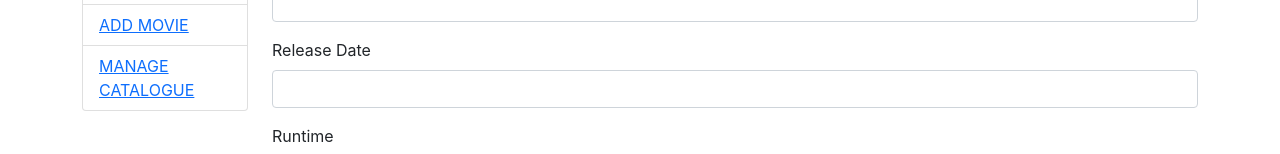
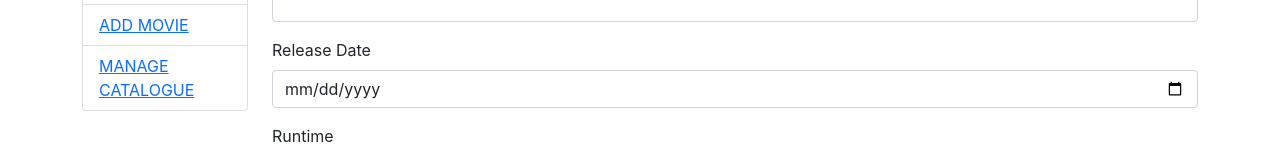
Before and after one commit to taiki-nd/go-movies, a React (Create React App) app: page /admin/movie/0 in a window 1280 px wide. Shown: the part 208-362 px from the top of the page. Built offline with nearby package versions, Linux system fonts and the light colour scheme.

Commit message:
日付表記の変更

```diff
--- a/src/components/AddEditMovie.js
+++ b/src/components/AddEditMovie.js
@@ -61,7 +61,7 @@ export default class AddEditMovie extends Component{
     if (id > 0){
       fetch("http://localhost:4000/v1/movies/" + id)
       .then(response => {
-        if (response.status !==200){
+        if (response.status !== 200){
           let err = Error;
           err.message = "Invalid status code:" + response.status
           this.setState({error: err});
@@ -69,12 +69,13 @@ export default class AddEditMovie extends Component{
         return response.json()
       })
       .then(json => {
+        const releaseDate = new Date(json.movie.release_date);//yyyy-mm-ddT00:00:00Zをyyyy-mm-ddにする
         this.setState(
           {
             movie: {
               id: id,
               title: json.movie.title,
-              release_date: json.movie.release_date,
+              release_date: releaseDate.toISOString().split("T")[0],//yyyy-mm-ddT00:00:00Zをyyyy-mm-ddにする
               runtime: json.movie.runtime,
               mpaa_rating: json.movie.mpaa_rating,
               rating: json.movie.rating,
@@ -106,6 +107,7 @@ export default class AddEditMovie extends Component{
     if(!isLoaded){
       return <p>Loading...</p>
     }else{
+      console.log(movie)
       return(
         <>
           <h2>Add/Edit Movie</h2>
@@ -158,7 +160,7 @@ export default class AddEditMovie extends Component{
 
             <Input
               title={"Release Date"}
-              type={"text"}
+              type={"date"}
               name={"release_date"}
               value={movie.release_date}
               handleChange={this.handleChange}
@@ -265,7 +267,7 @@ export default class AddEditMovie extends Component{
           </form>
 
           <div className="mt-3">
-            <pre>{JSON.stringify(this.state, null, 3)}</pre>
+            <pre>{JSON.stringify(this.state, null, 2)}</pre>
           </div>
         </>
       )
```
